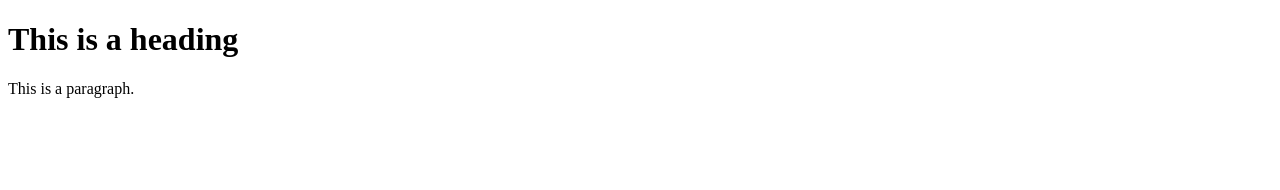
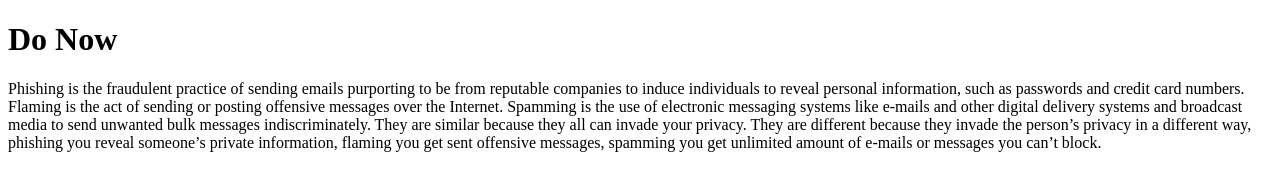
Before and after one commit to chuncyjackson/chuncyjackson, a plain HTML site: page index.html in a window 1280 px wide. Drawn offline with Linux system fonts and the light colour scheme.

Commit message:
added a paragraph and heading

```diff
--- a/index.html
+++ b/index.html
@@ -1,12 +1,12 @@
 <!DOCTYPE html>
 <html>
 <head>
-<title>HTML Tutorial</title>
+<title>chuncyjackson</title>
 </head>
 <body>
 
-<h1>This is a heading</h1>
-<p>This is a paragraph.</p>
+<h1>Do Now</h1>
+<p>Phishing is the fraudulent practice of sending emails purporting to be from reputable companies to induce individuals to reveal personal information, such as passwords and credit card numbers. Flaming is the act of sending or posting offensive messages over the Internet. Spamming is the use of electronic messaging systems like e-mails and other digital delivery systems and broadcast media to send unwanted bulk messages indiscriminately. They are similar because they all can invade your privacy. They are different because they invade the person’s privacy in a different way, phishing you reveal someone’s private information, flaming you get sent offensive messages, spamming you get unlimited amount of e-mails or messages you can’t block. </p>
 
 </body>
 </html>
```
